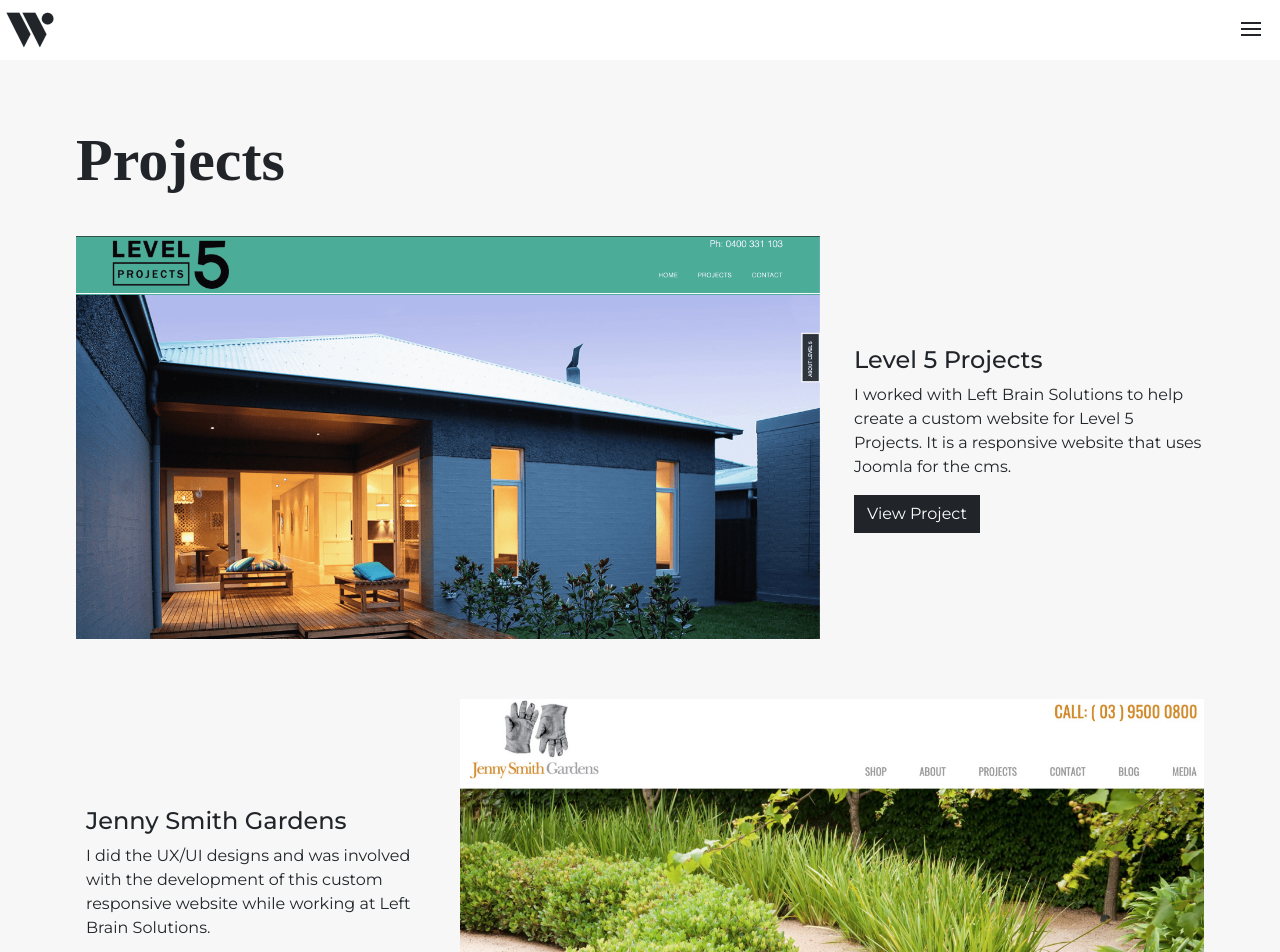
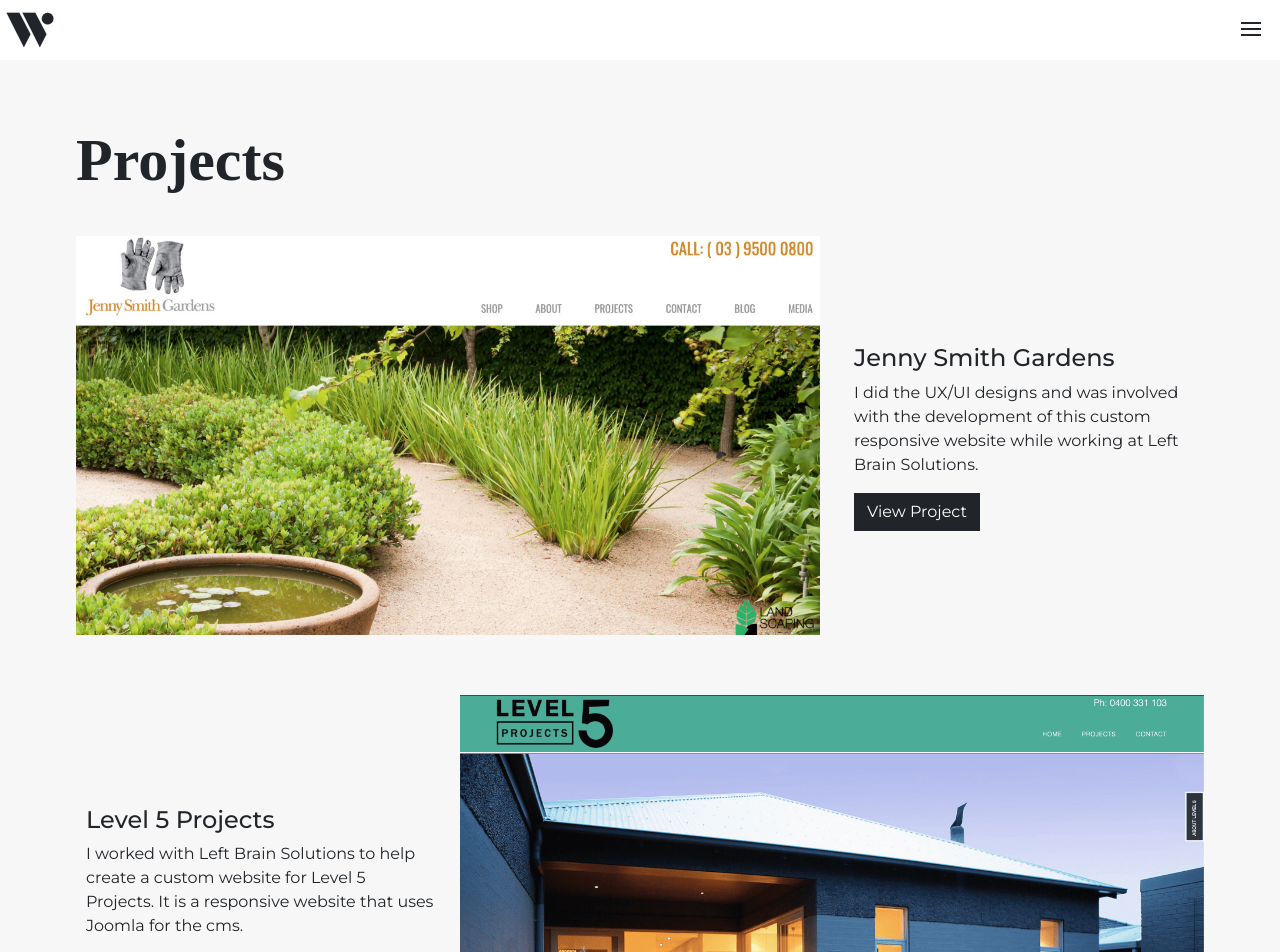
Before and after one commit to WillBill84/Will_Locket, a React (Create React App) app: page /projects in a window 1280 px wide. Shown: the top 952 px of the page. Built offline with nearby package versions, Linux system fonts and the light colour scheme; a web font is replaced by a local one.

Commit message:
project order

```diff
--- a/src/components/Projects/Project.js
+++ b/src/components/Projects/Project.js
@@ -13,8 +13,8 @@
             <section id="projects" className="projects">
             <Container fluid="xxl" >
             <h1 className="bigHeader">Projects</h1>
+            <Project imgsrc={JSG} imgalt={"Jenny Smith Gardens"} title={"Jenny Smith Gardens"} description={"I did the UX/UI designs and was involved with the development of this custom responsive website while working at Left Brain Solutions."} link={"http://www.jsg.net.au/"} />
                 <Project imgsrc={Level5} imgalt={"Level 5 Projects website"} title={"Level 5 Projects"} description={"I worked with Left Brain Solutions to help create a custom website for Level 5 Projects. It is a responsive website that uses Joomla for the cms."} link={"https://level5projects.com.au"} />
-                <Project imgsrc={JSG} imgalt={"Jenny Smith Gardens"} title={"Jenny Smith Gardens"} description={"I did the UX/UI designs and was involved with the development of this custom responsive website while working at Left Brain Solutions."} link={"http://www.jsg.net.au/"} />
                 <Project imgsrc={BLsite} imgalt={"Ben Locket website"} title={"Ben Locket"} description={"I worked with Ben to customise his Wordpress website to display his portfolio of Film and T.V cues in a contemporary minimalist style."} link={"http://benlocket.com"} />
                 <Project imgsrc={PCR} imgalt={"Penguin Coolroom Hire"} title={"Penguin Coolroom Hire"} description={"UX/UI template redesign and mockups for Penguin Coolroom Hire's responsive website."} link={"https://xd.adobe.com/view/84523429-9084-4bef-86a0-50543cecf5e6-d101/screen/f9d1dad5-6533-4f3f-9d05-c0f37f8eb4ae?hints=off"} />
             </Container>
```
Also changed, not shown: 6 other files (tests, documents, lock files or other folders).
